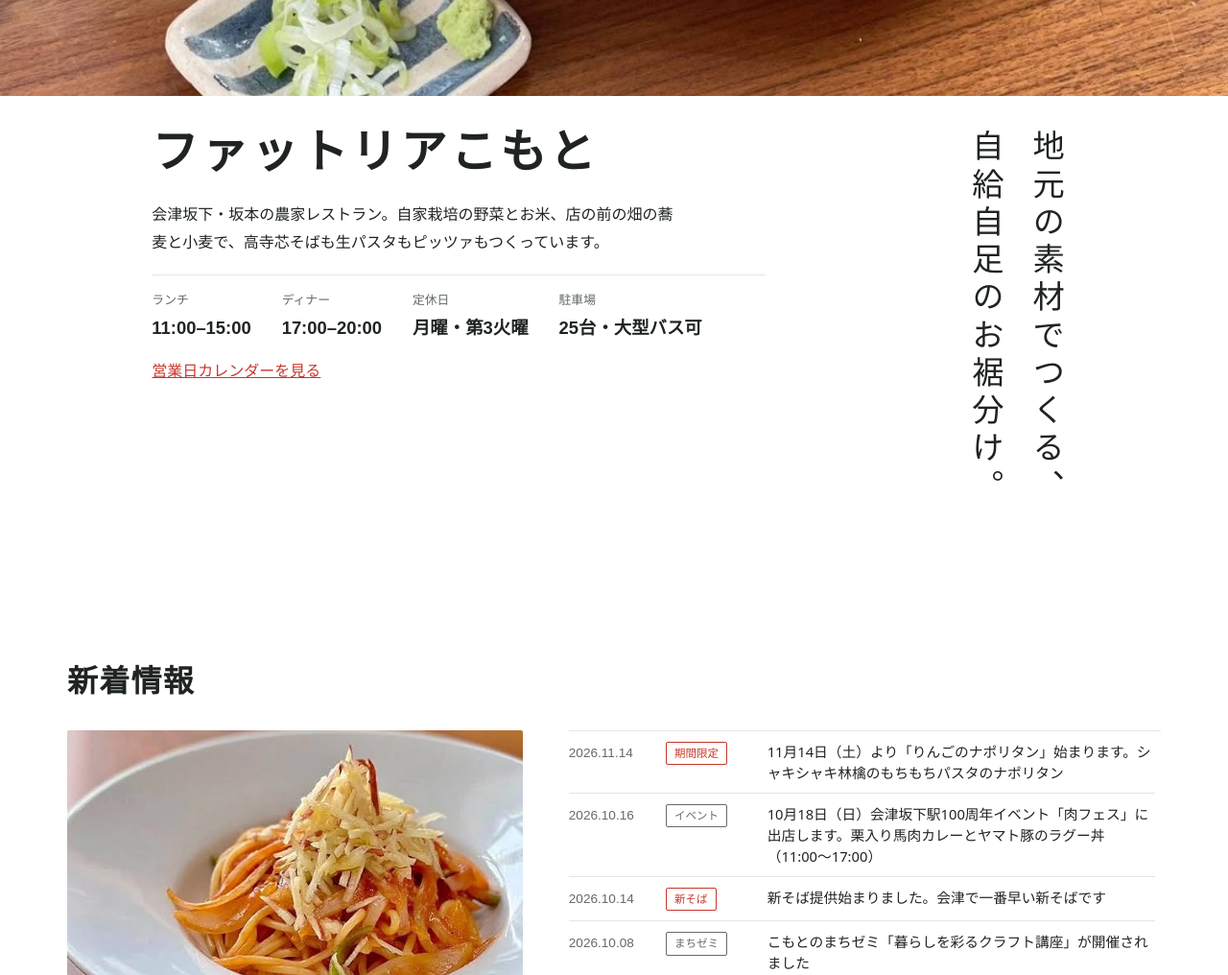
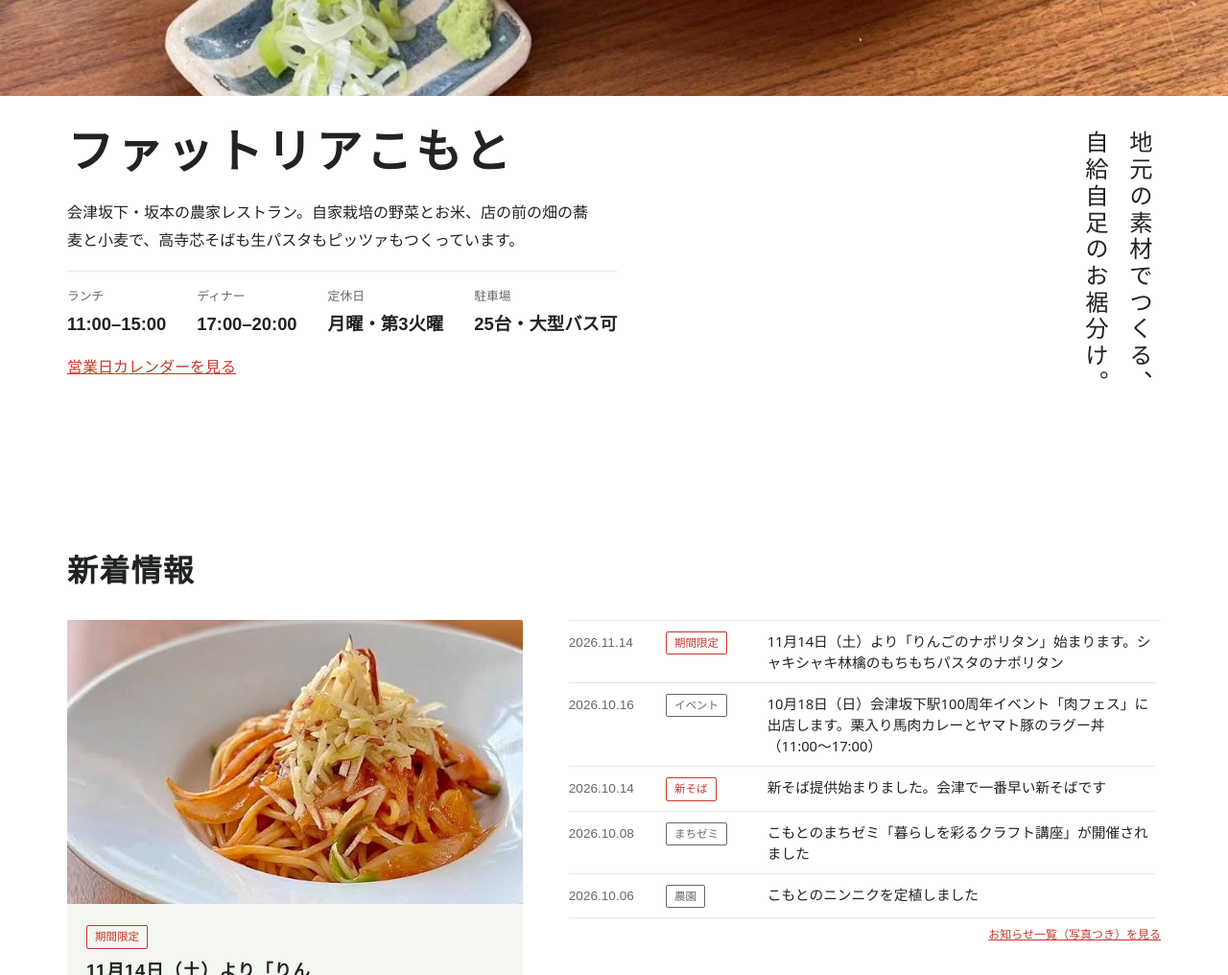
Before and after one commit to fattoriacomoto-rgb/fattoria-comoto, a plain HTML site: page index.html in a window 1280 px wide. Shown: the part 600-1616 px from the top of the page at 96% size. Drawn offline with nearby package versions, Linux system fonts and the light colour scheme; a web font is replaced by a local one.

Commit message:
リッチ版：ヒーロー下段を他のセクションと同じ幅に、こだわりの合言葉を本文の近くに
Co-Authored-By: Claude Opus 5.5 <noreply@anthropic.com>
Claude-Session: https://claude.ai/code/session_01PCQKWA7pXSmdQRccLXURp6

```diff
--- a/index.html
+++ b/index.html
@@ -292,6 +292,14 @@ h1,h2,h3{font-family:var(--f-head);letter-spacing:.04em}
   .dish-grid .big{grid-column:1/-1;grid-row:auto}
   .dish-grid .big img{height:auto;aspect-ratio:4/3}
 }
+
+/* ヒーロー下段：他のセクションと同じ幅にそろえ、縦書きは右端に */
+.hero2{display:block;padding-bottom:clamp(40px,6vw,64px)}
+.hero2 .hero-photo{margin:0 0 28px}
+.hero-row{display:flex;justify-content:space-between;align-items:flex-start;gap:24px}
+.hero-row .hero-text{display:grid;grid-template-columns:minmax(0,1fr);gap:16px;max-width:36em;margin:0}
+.hero-row .tate{margin:0;padding-top:.3em;font-size:clamp(1.15rem,1.9vw,1.6rem);line-height:1.9;letter-spacing:.14em}
+@media (max-width:760px){.hero2 .hero-photo{margin-bottom:20px}.hero-row{gap:12px}.hero-row .tate{font-size:1.05rem}}
 </style>
 </head>
 <body>
@@ -307,7 +315,7 @@ h1,h2,h3{font-family:var(--f-head);letter-spacing:.04em}
 <main id="top">
   <div class="hero2">
     <figure class="hero-photo"><img src="images/soba-zaru.jpg" alt="高寺芯そばのざる蕎麦。白く透き通った十割蕎麦"></figure>
-    <p class="tate" lang="ja">地元の素材でつくる、<br>自給自足のお裾分け。</p>
+    <div class="wrap hero-row">
       <div class="hero-text">
         <h1>ファットリアこもと</h1>
         <p class="lead">会津坂下・坂本の農家レストラン。自家栽培の野菜とお米、店の前の畑の蕎麦と小麦で、高寺芯そばも生パスタもピッツァもつくっています。</p>
@@ -320,6 +328,8 @@ h1,h2,h3{font-family:var(--f-head);letter-spacing:.04em}
           </dl>
           <a class="info-link" href="calendar.html">営業日カレンダーを見る</a>
         </div>
+      </div>
+      <p class="tate" lang="ja">地元の素材でつくる、<br>自給自足のお裾分け。</p>
     </div>
   </div>
 
```
Also changed, not shown: kodawari.html (+1 -1 lines). Lines whose indentation alone changed are shown as unchanged.
